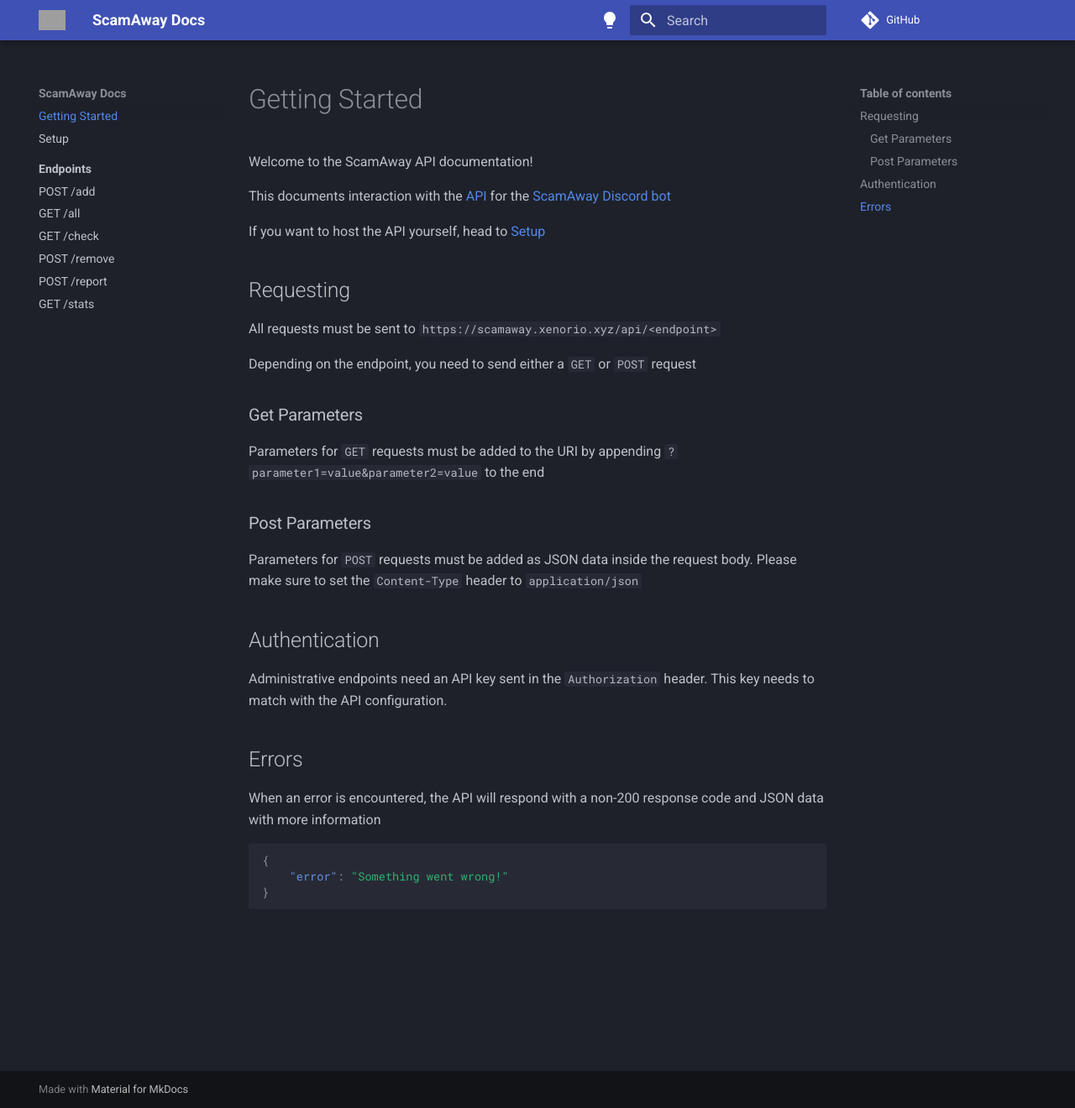
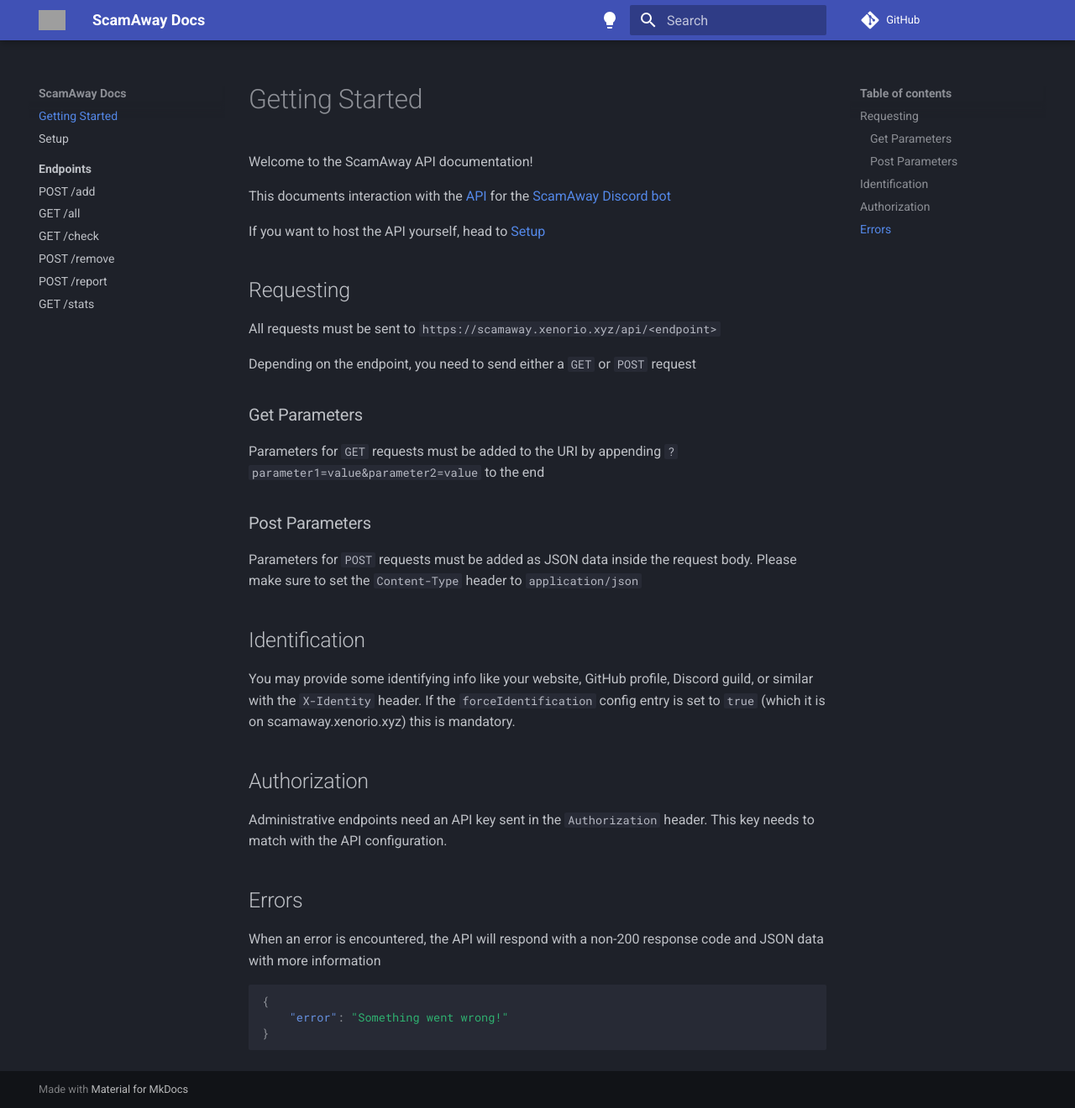
Before and after one commit to Xenorio/ScamAway-Docs, an MkDocs documentation site: the page built from docs/index.md, in a window 1280 px wide and 1320 px high. Shown: the whole window at 84% size. Built offline with MkDocs 1.6.1 and Material for MkDocs 9.7.7, drawn with Linux system fonts in a browser that asks for light colours; comment, search, counter and statistics services are not loaded; grey boxes are pictures that could not be loaded.

Commit message:
Identification info & Wording

```diff
--- a/docs/index.md
+++ b/docs/index.md
@@ -16,7 +16,11 @@ Parameters for ``GET`` requests must be added to the URI by appending ``?paramet
 ### Post Parameters
 Parameters for ``POST`` requests must be added as JSON data inside the request body. Please make sure to set the ``Content-Type`` header to ``application/json``
 
-## Authentication
+## Identification
+You may provide some identifying info like your website, GitHub profile, Discord guild, or similar with the ``X-Identity`` header.
+If the ``forceIdentification`` config entry is set to ``true`` (which it is on scamaway.xenorio.xyz) this is mandatory.
+
+## Authorization
 Administrative endpoints need an API key sent in the ``Authorization`` header. This key needs to match with the API configuration.
 
 ## Errors
```
